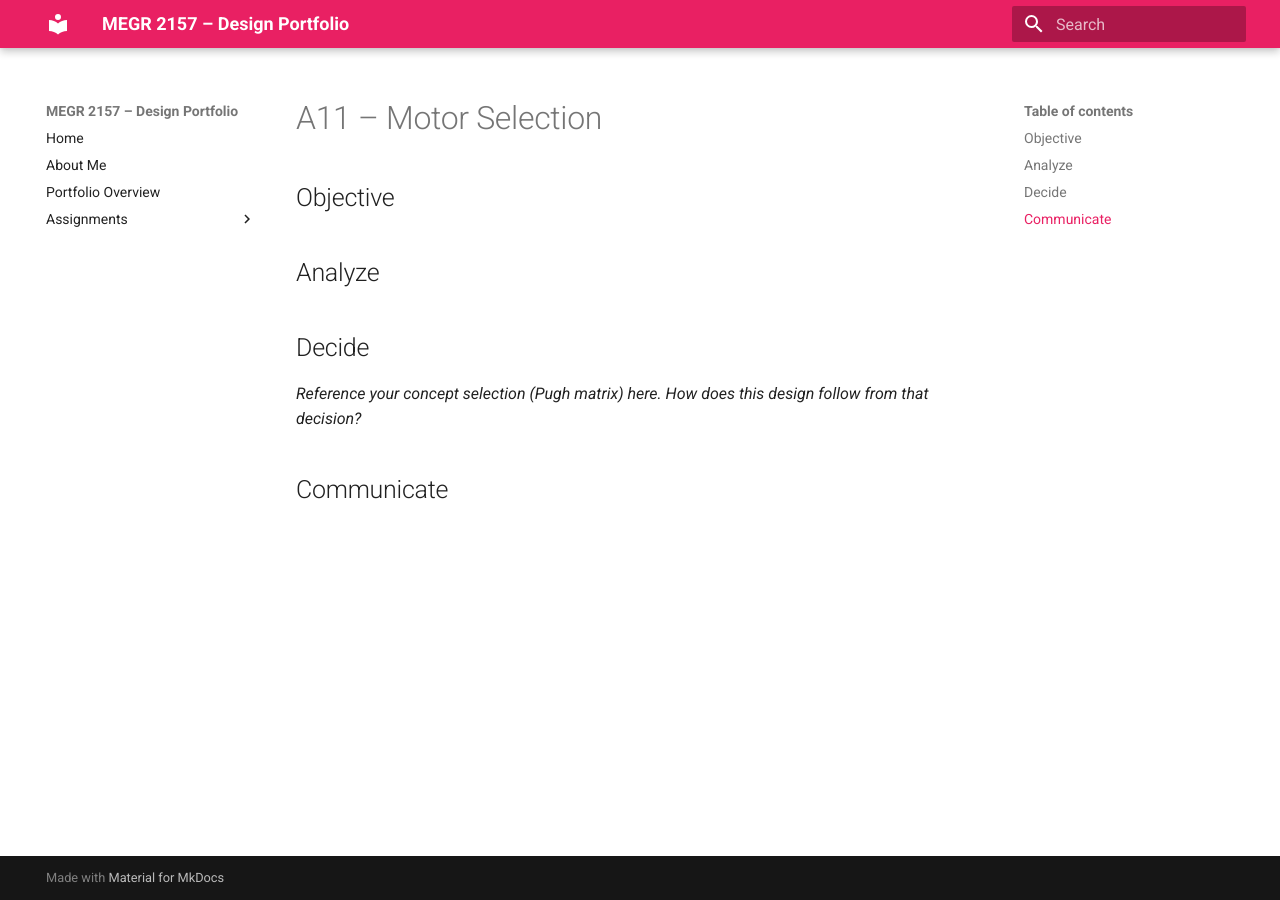
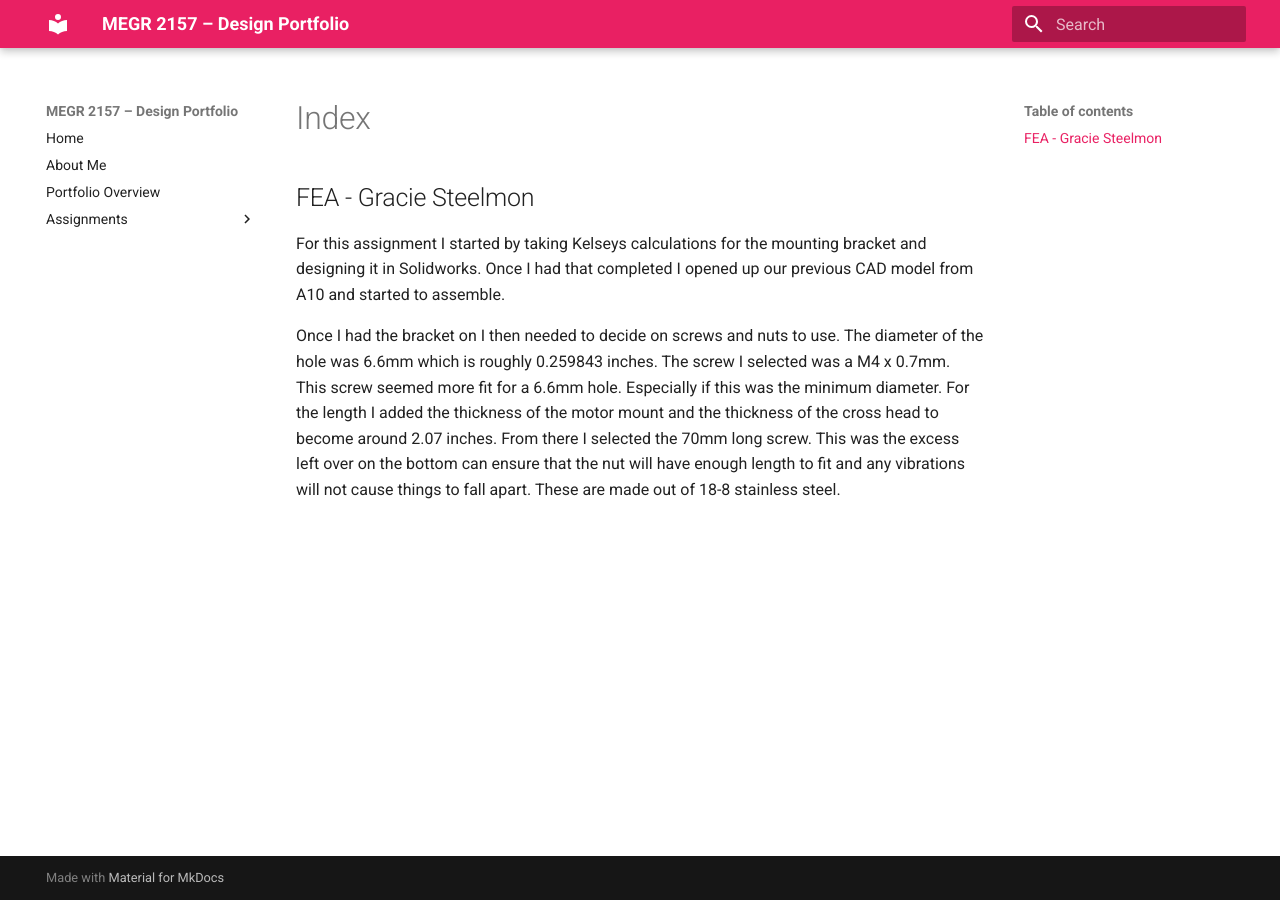
Before and after one commit to gracieanne14/design-projects-portfolio, an MkDocs documentation site: the page built from docs/assignments/a11/index.md, in a window 1280 px wide. Built offline with MkDocs 1.6.1 and Material for MkDocs 9.7.7, drawn with Linux system fonts in a browser that asks for light colours.

Commit message:
Update index.md

```diff
--- a/docs/assignments/a11/index.md
+++ b/docs/assignments/a11/index.md
@@ -1,12 +1,5 @@
-# A11 – Motor Selection
+## FEA - Gracie Steelmon
 
-## Objective
+For this assignment I started by taking Kelseys calculations for the mounting bracket and designing it in Solidworks. Once I had that completed I opened up our previous CAD model from A10 and started to assemble.
 
-
-## Analyze
-
-
-## Decide
-_Reference your concept selection (Pugh matrix) here. How does this design follow from that decision?_
-
-## Communicate
+Once I had the bracket on I then needed to decide on screws and nuts to use. The diameter of the hole was 6.6mm which is roughly 0.259843 inches. The screw I selected was a M4 x 0.7mm. This screw seemed more fit for a 6.6mm hole. Especially if this was the minimum diameter. For the length I added the thickness of the motor mount and the thickness of the cross head to become around 2.07 inches. From there I selected the 70mm long screw. This was the excess left over on the bottom can ensure that the nut will have enough length to fit and any vibrations will not cause things to fall apart. These are made out of 18-8 stainless steel.
```
